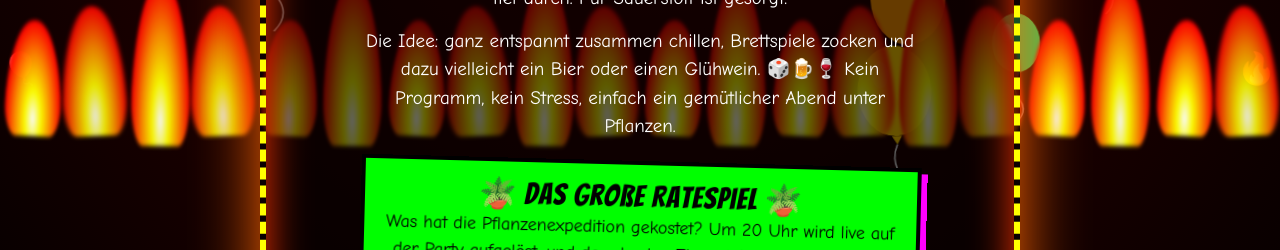
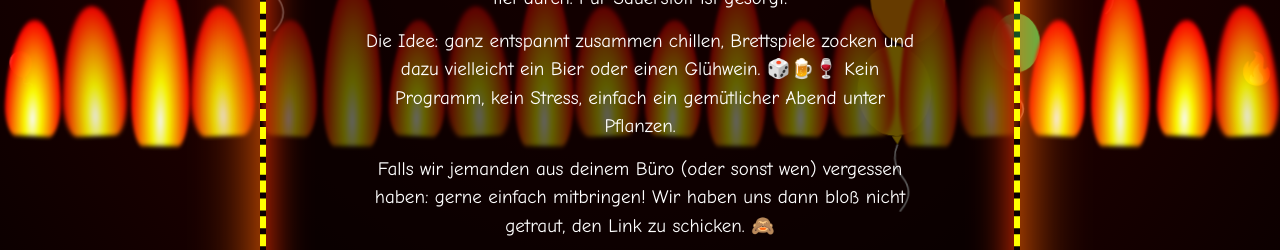
Before and after one commit to 9andy99-hash/office-four-ten, a website: page events.html in a window 1280 px wide. Shown: the part 664-914 px from the top of the page. Drawn offline with Linux system fonts and the light colour scheme.

Commit message:
Party Einladung: Hinweis zum Mitbringen ergänzt
Co-Authored-By: Claude Opus 5.5 <noreply@anthropic.com>
Claude-Session: https://claude.ai/code/session_01M2Gku49vy8PC7nrf899Fqf

```diff
--- a/events.html
+++ b/events.html
@@ -40,6 +40,7 @@
 
       <p class="text">Nach der erfolgreichen Pflanzenexpedition ist Raum 410 offiziell der grünste und sauerstoffreichste Ort des KIT. Das muss gefeiert werden! Kommt vorbei, bestaunt die neuen Mitbewohner und atmet tief durch. Für Sauerstoff ist gesorgt.</p>
       <p class="text">Die Idee: ganz entspannt zusammen chillen, Brettspiele zocken und dazu vielleicht ein Bier oder einen Glühwein. 🎲🍺🍷 Kein Programm, kein Stress, einfach ein gemütlicher Abend unter Pflanzen.</p>
+      <p class="text">Falls wir jemanden aus deinem Büro (oder sonst wen) vergessen haben: gerne einfach mitbringen! Wir haben uns dann bloß nicht getraut, den Link zu schicken. 🙈</p>
       <a class="party-ratespiel" href="ratespiel.html"><b>🪴 Das große Ratespiel 🪴</b>Was hat die Pflanzenexpedition gekostet? Um 20 Uhr wird live auf der Party aufgelöst, und dem besten Tipp winkt ein großer Preis. Jetzt mittippen →</a>
       <img class="party-foto" src="img/team.webp" alt="Andy und JJ, die Gastgeber, posieren im Büro">
     </section>
```
